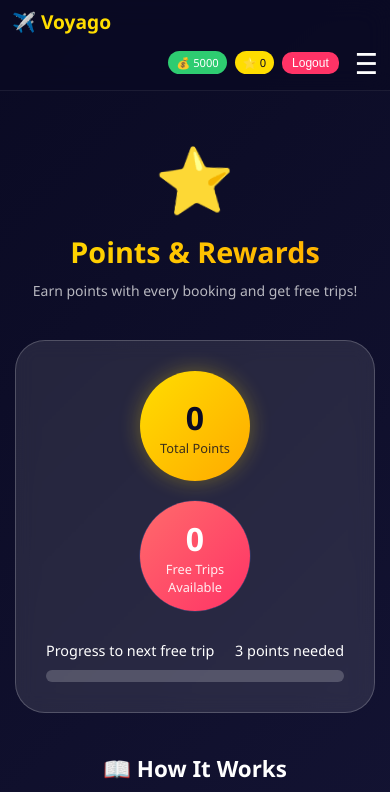
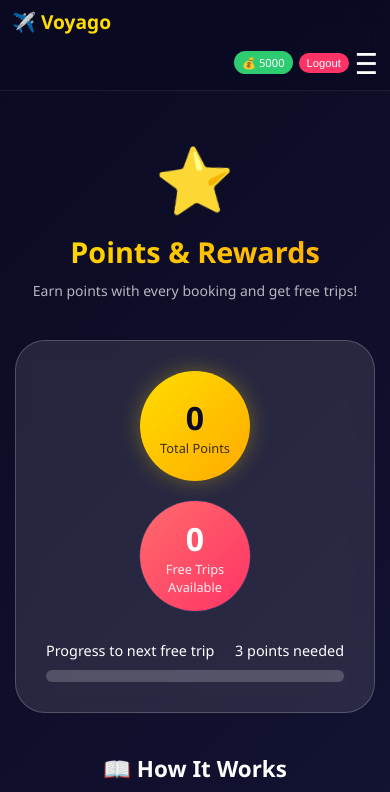
Before and after one commit to hala-sul/travel-website, a React (Vite) app: page /points in a window 390 px wide. Shown: the top 792 px of the page. Built offline with nearby package versions, Linux system fonts and the light colour scheme; sample sign-in values are in the browser's storage.

Commit message:
fix navbar mobile layout

```diff
--- a/src/componants/Navbar.css
+++ b/src/componants/Navbar.css
@@ -1,5 +1,5 @@
 /* =======================
-   NAVBAR BASE (CLEAN)
+   NAVBAR BASE
 ======================= */
 
 .navbar {
@@ -17,7 +17,6 @@
   border-bottom: 1px solid rgba(255,255,255,0.08);
 }
 
-/* TOP ROW */
 .nav-left {
   display: flex;
   align-items: center;
@@ -31,7 +30,6 @@
   color: #ffdd00;
 }
 
-/* LINKS (desktop) */
 .nav-item {
   color: white;
   text-decoration: none;
@@ -39,7 +37,6 @@
   padding: 6px 10px;
   border-radius: 8px;
   transition: 0.2s;
-  display: inline-block; /* تأكيد أن العنصر يظهر بشكل طبيعي */
 }
 
 .nav-item:hover {
@@ -51,18 +48,15 @@
   background: rgba(255,221,0,0.12);
 }
 
-/* RIGHT */
 .nav-right {
   display: flex;
   align-items: center;
-  justify-content: flex-end; /* محاذاة العناصر لليمين بشكل أفضل */
+  justify-content: flex-end;
   width: 100%;
   margin-top: 8px;
   gap: 8px;
-  position: relative; /* لربط عنصر القائمة المطلق */
 }
 
-/* STATS */
 .balance-badge,
 .points-badge,
 .free-trips-badge {
@@ -90,7 +84,6 @@
   color: white;
 }
 
-/* BUTTONS */
 .login-btn,
 .logout-btn {
   padding: 6px 12px;
@@ -99,7 +92,6 @@
   border: none;
   cursor: pointer;
   text-decoration: none;
-  display: inline-block;
 }
 
 .login-btn {
@@ -112,62 +104,25 @@
   color: white;
 }
 
-/* MENU ICON */
 .menu-icon {
-  display: none; /* مخفي افتراضياً */
+  display: none;
   font-size: 1.8rem;
   color: white;
   cursor: pointer;
-  margin-left: 8px; /* مسافة بسيطة */
 }
 
-/* =======================
-   RESPONSIVE (الجزء المُصحح)
-======================= */
-
-/* عرض على الأجهزة المتوسطة والصغيرة */
+/* ========== الحل الحاسم للموبايل ========== */
 @media (max-width: 900px) {
-  /* إخفاء الروابط العادية */
   .nav-item {
     display: none !important;
   }
 
-  /* إظهار زر القائمة */
   .menu-icon {
     display: block !important;
   }
 }
 
-/* تحسينات إضافية للشاشات الصغيرة جداً (موبايل) */
-@media (max-width: 600px) {
-  .navbar {
-    padding: 8px 12px;
-  }
-
-  /* تصغير حجم البادجات لتناسب الشاشة */
-  .balance-badge,
-  .points-badge,
-  .free-trips-badge {
-    padding: 4px 8px;
-    font-size: 0.7rem;
-  }
-
-  /* إخفاء اسم المستخدم النصي على الموبايل لضيق المساحة */
-  .user-name {
-    display: none;
-  }
-
-  /* تصغير أزرار الدخول والخروج */
-  .login-btn, .logout-btn {
-    padding: 4px 10px;
-    font-size: 0.75rem;
-  }
-}
-
-/* =======================
-   MOBILE MENU (CLEAN DRAWER)
-======================= */
-
+/* ========== MOBILE MENU ========== */
 .mobile-menu {
   position: fixed;
   top: 70px;
@@ -184,7 +139,6 @@
   animation: slideIn 0.2s ease;
 }
 
-/* ITEMS */
 .mobile-item {
   padding: 12px;
   border-radius: 10px;
@@ -198,17 +152,6 @@
   background: rgba(255,255,255,0.08);
 }
 
-/* STATS INSIDE MENU */
-.mobile-stats {
-  display: flex;
-  justify-content: space-between;
-  padding: 10px;
-  border-radius: 10px;
-  background: rgba(255,255,255,0.05);
-  font-size: 0.85rem;
-}
-
-/* BUTTONS */
 .mobile-login,
 .mobile-logout {
   margin-top: auto;
@@ -231,7 +174,6 @@
   color: white;
 }
 
-/* ANIMATION */
 @keyframes slideIn {
   from {
     transform: translateX(100%);
--- a/src/index.css
+++ b/src/index.css
@@ -139,3 +139,57 @@ body {
 .trips-container {
   padding-top: 100px;
 }
+/* ========== FIX: FORCE MOBILE NAVBAR ========== */
+@media (max-width: 900px) {
+  /* إخفاء جميع روابط桌面版 */
+  .nav-item {
+    display: none !important;
+  }
+
+  /* إظهار زر القائمة */
+  .menu-icon {
+    display: block !important;
+  }
+
+  /* تعديل تنسيق الناف بار عشان يصير مرتب */
+  .nav-right {
+    gap: 6px !important;
+  }
+
+  /* تصغير حجم البادجات عشان يضل في مكان */
+  .balance-badge,
+  .points-badge {
+    padding: 4px 8px !important;
+    font-size: 0.7rem !important;
+  }
+
+  /* إخفاء الفري تريب بادج إذا ضيق */
+  .free-trips-badge {
+    display: none !important;
+  }
+
+  /* تصغير أزرار الدخول والخروج */
+  .login-btn,
+  .logout-btn {
+    padding: 4px 8px !important;
+    font-size: 0.7rem !important;
+  }
+}
+
+/* للموبايل الصغير جداً */
+@media (max-width: 550px) {
+  /* إخفاء نقط البداية (Point badge) كمان إذا لزم */
+  .points-badge {
+    display: none !important;
+  }
+
+  /* إخفاء اسم المستخدم */
+  .user-name {
+    display: none !important;
+  }
+
+  /* خلّي المسافات منيحة */
+  .navbar {
+    padding: 8px 12px !important;
+  }
+}
```
